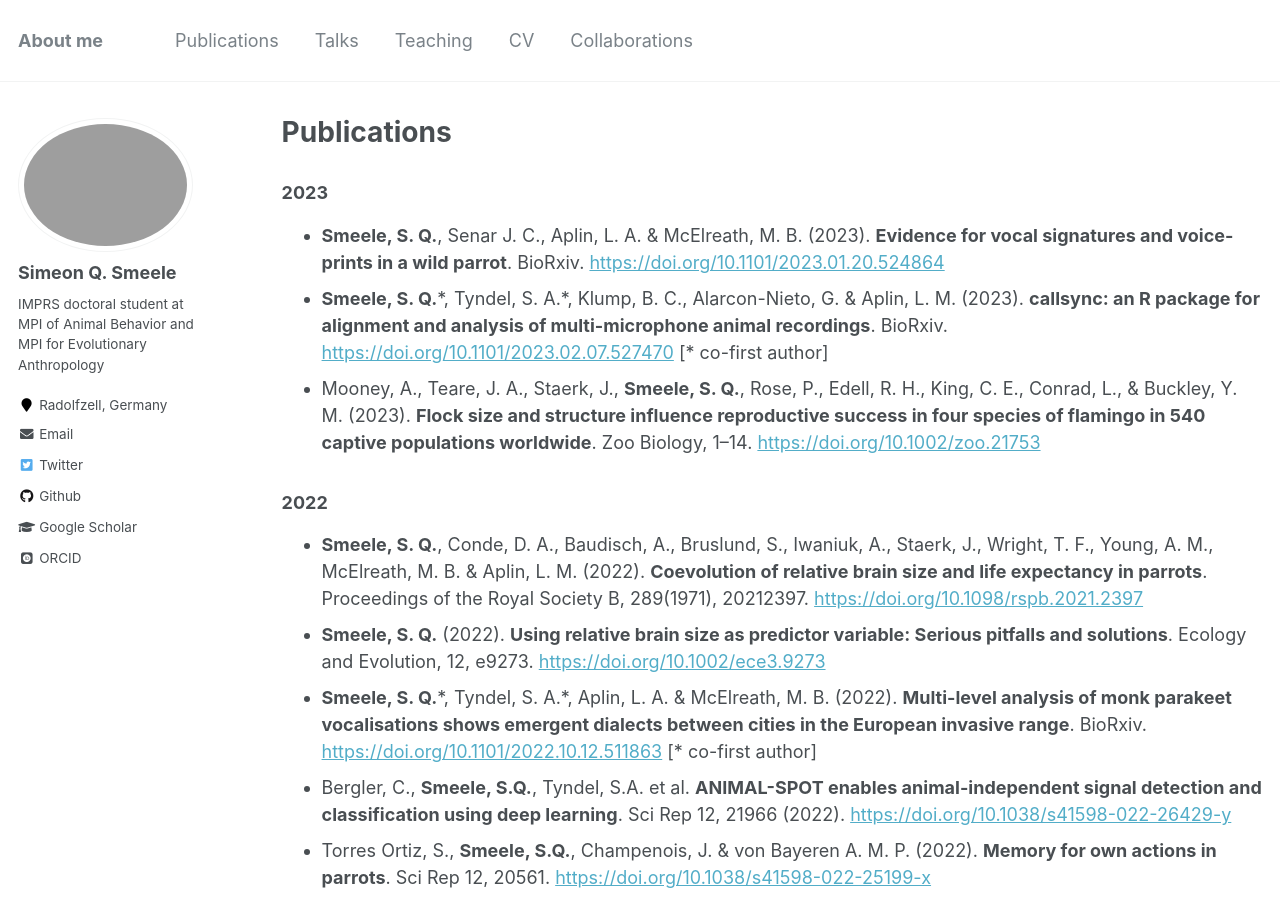
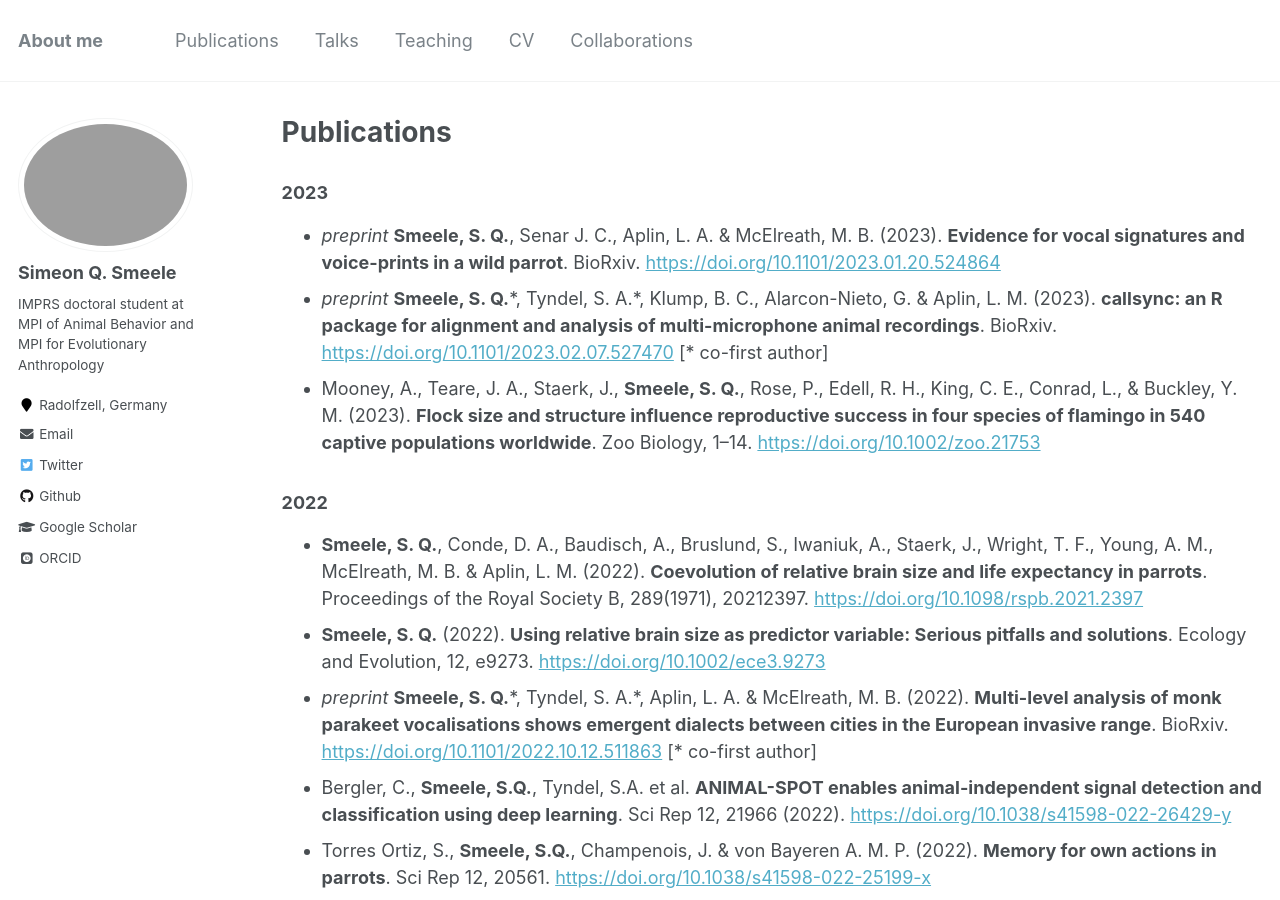
Before and after one commit to simeonqs/simeonqs.github.io, a Jekyll site: the page built from _pages/publications.md, in a window 1280 px wide and 900 px high. Built offline with Jekyll 4.4.1, drawn with Linux system fonts in a browser that asks for light colours; some web fonts are replaced; comment, search, counter and statistics services are not loaded.

Commit message:
Making preprints more clear.

```diff
--- a/_pages/publications.md
+++ b/_pages/publications.md
@@ -9,10 +9,10 @@ author_profile: true
 
 ### 2023
 
-- **Smeele, S. Q.**, Senar J. C., Aplin, L. A. & McElreath, M. B. (2023). **Evidence for vocal signatures and voice-prints in a wild parrot**. BioRxiv. <https://doi.org/10.1101/2023.01.20.524864>
+- *preprint* **Smeele, S. Q.**, Senar J. C., Aplin, L. A. & McElreath, M. B. (2023). **Evidence for vocal signatures and voice-prints in a wild parrot**. BioRxiv. <https://doi.org/10.1101/2023.01.20.524864>
   <div class='altmetric-embed' data-doi='10.1101/2023.01.20.524864'></div>
 
-- **Smeele, S. Q.**\*, Tyndel, S. A.\*, Klump, B. C., Alarcon-Nieto, G. & Aplin, L. M. (2023). **callsync: an R package for alignment and analysis of multi-microphone animal recordings**. BioRxiv. <https://doi.org/10.1101/2023.02.07.527470> [\* co-first author]
+- *preprint* **Smeele, S. Q.**\*, Tyndel, S. A.\*, Klump, B. C., Alarcon-Nieto, G. & Aplin, L. M. (2023). **callsync: an R package for alignment and analysis of multi-microphone animal recordings**. BioRxiv. <https://doi.org/10.1101/2023.02.07.527470> [\* co-first author]
   <div class='altmetric-embed' data-doi='10.1101/2023.02.07.527470'></div>
 
 - Mooney, A., Teare, J. A., Staerk, J., **Smeele, S. Q.**, Rose, P., Edell, R. H., King, C. E., Conrad, L., & Buckley, Y. M. (2023). **Flock size and structure influence reproductive success in four species of flamingo in 540 captive populations worldwide**. Zoo Biology, 1–14. <https://doi.org/10.1002/zoo.21753>
@@ -26,7 +26,7 @@ author_profile: true
 - **Smeele, S. Q.** (2022). **Using relative brain size as predictor variable: Serious pitfalls and solutions**. Ecology and Evolution, 12, e9273. <https://doi.org/10.1002/ece3.9273>
   <div class='altmetric-embed' data-doi='10.1002/ece3.9273'></div>
 
-- **Smeele, S. Q.**\*, Tyndel, S. A.\*, Aplin, L. A. & McElreath, M. B. (2022). **Multi-level analysis of monk parakeet vocalisations shows emergent dialects between cities in the European invasive range**. BioRxiv. <https://doi.org/10.1101/2022.10.12.511863> [\* co-first author]
+- *preprint* **Smeele, S. Q.**\*, Tyndel, S. A.\*, Aplin, L. A. & McElreath, M. B. (2022). **Multi-level analysis of monk parakeet vocalisations shows emergent dialects between cities in the European invasive range**. BioRxiv. <https://doi.org/10.1101/2022.10.12.511863> [\* co-first author]
   <div class='altmetric-embed' data-doi='10.1101/2022.10.12.511863'></div>
 
 - Bergler, C., **Smeele, S.Q.**, Tyndel, S.A. et al. **ANIMAL-SPOT enables animal-independent signal detection and classification using deep learning**. Sci Rep 12, 21966 (2022). <https://doi.org/10.1038/s41598-022-26429-y>
```
Also changed, not shown: 1 other file.
